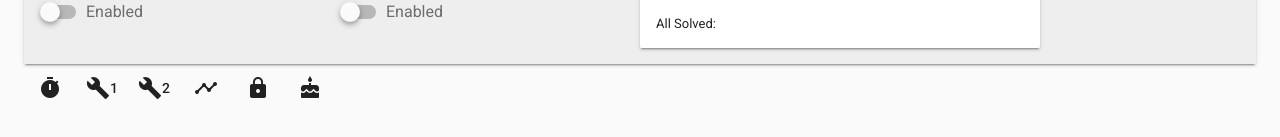
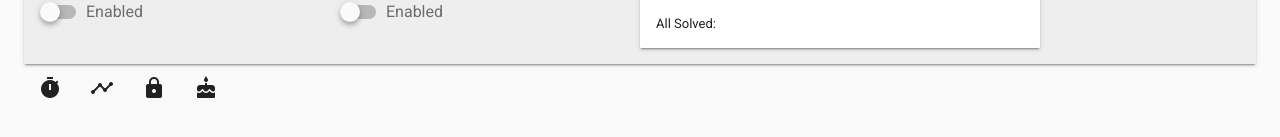
Before and after one commit to kevinclement/exitpuzzles-web-admin, a Vue app: page /#/ in a window 1280 px wide. Shown: the part 383-520 px from the top of the page. Built offline with nearby package versions, Linux system fonts and the light colour scheme; what vuefire would draw is missing.

Commit message:
only use a single button to set test state

```diff
--- a/src/components/Control.vue
+++ b/src/components/Control.vue
@@ -162,9 +162,7 @@
 
       <div>
         <v-btn icon @click="timerEnabled = !timerEnabled"><v-icon >timer</v-icon></v-btn>
-        <v-btn icon @click="toggle1State = tmpToggle(toggle1State)"><v-icon >build</v-icon>1</v-btn>
-        <v-btn icon @click="toggle2State = tmpToggle(toggle2State)"><v-icon >build</v-icon>2</v-btn>
-        <v-btn icon @click="wireState = tmpToggle(wireState)"><v-icon >timeline</v-icon></v-btn>
+        <v-btn icon @click="tmpToggle"><v-icon >timeline</v-icon></v-btn>
         <v-btn icon @click="tmpLock()"><v-icon >lock</v-icon></v-btn>
         <v-btn icon @click="tmpAll()"><v-icon >cake</v-icon></v-btn>
       </div>
@@ -286,24 +284,27 @@ export default {
       });
     },
     tmpLock() {
-      // TODO: remove used for testing
       this.keySolvedState = 'ok'
     },
-    tmpToggle(tgl) {
+    tmpToggle() {
 
-      if (tgl === null) {
-        return (Math.random()*101|0) % 2 == 0 ? 'ok' : 'bad'
-      } else if (tgl === 'ok') {
-        return 'bad'
-      } else {
-        return 'ok'
-      }
+      this.toggle1State =
+        this.toggle1State === null ? (Math.random()*101|0) % 2 == 0 ? 'ok' : 'bad' :
+        this.toggle1State === 'ok' ? 'bad' : 'ok';
+
+      this.toggle2State =
+        this.toggle2State === null ? (Math.random()*101|0) % 2 == 0 ? 'ok' : 'bad' :
+        this.toggle2State === 'ok' ? 'bad' : 'ok';
+
+      this.wireState =
+        this.wireState === null ? (Math.random()*101|0) % 2 == 0 ? 'ok' : 'bad' :
+        this.wireState === 'ok' ? 'bad' : 'ok';
     },
     tmpAll() {
-      // TODO: remove used for testing
       this.keySolvedState = 'ok'
       this.allSolvedState = 'ok'
     },
+
     triggerKey() {
       this.confirmKeyDiag = false;
       this.keyLoading = true;
```
